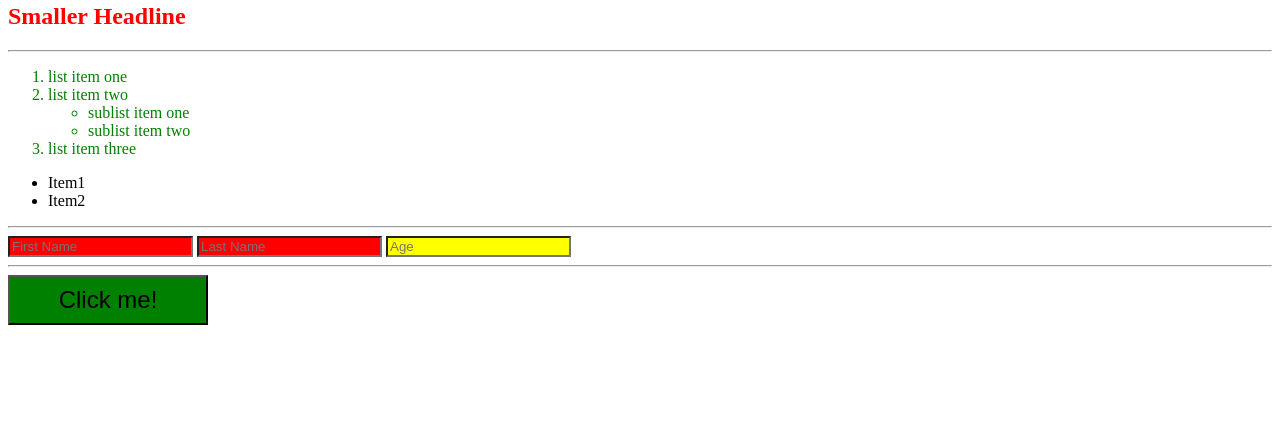
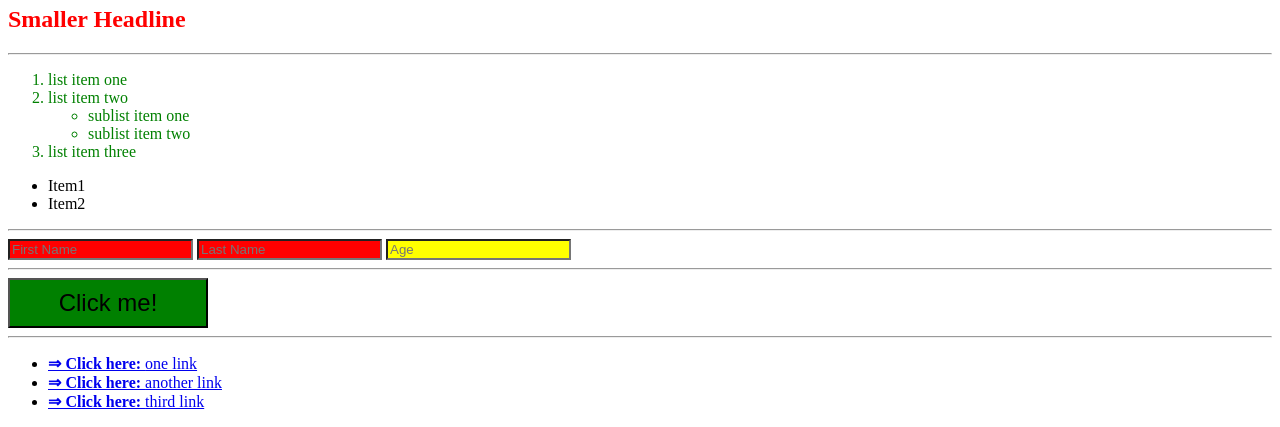
Before and after one commit to diorfeo/lecture1, a plain HTML site: page index.html in a window 1280 px wide. Shown: the part 607-1034 px from the top of the page. Before the commit the page ends 940 px from the top, so only its background shows below. Drawn offline with Linux system fonts and the light colour scheme.

Commit message:
Ex. lecture1 with CSS button

```diff
--- a/index.html
+++ b/index.html
@@ -6,8 +6,7 @@
        h1, h2 {
            color: red;
        }
-       /* ol > li ::: for inmediatly childrens  */
-       ol li {
+       ol li { /* ol > li ::: for inmediatly childrens  */
            color: green;
        }
        input[type=text] {
@@ -25,6 +24,10 @@
        }
        button:hover {
            background-color: orange;
+       }
+       a::before {
+          content: "\21d2  Click here: ";
+          font-weight: bold;
        }
     </style>
   </head>
@@ -291,5 +294,13 @@
 
     <button>Click me!</button>
 
+    <hr>
+
+    <ul>
+          <li><a href="#">one link</a></li>
+          <li><a href="#">another link</a></li>
+          <li><a href="#">third link</a></li>
+    </ul>
+
   </body>
 </html>
```
